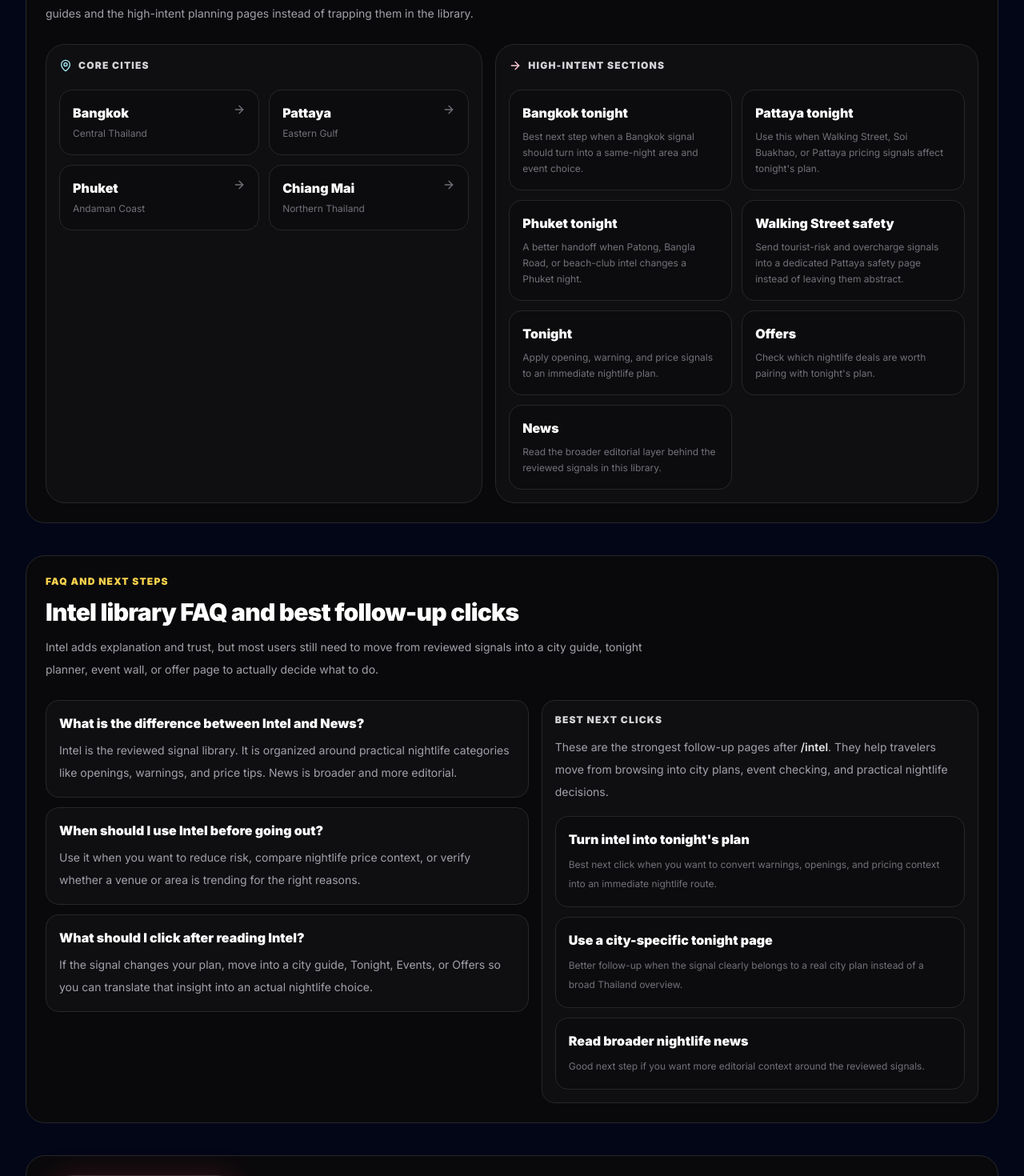
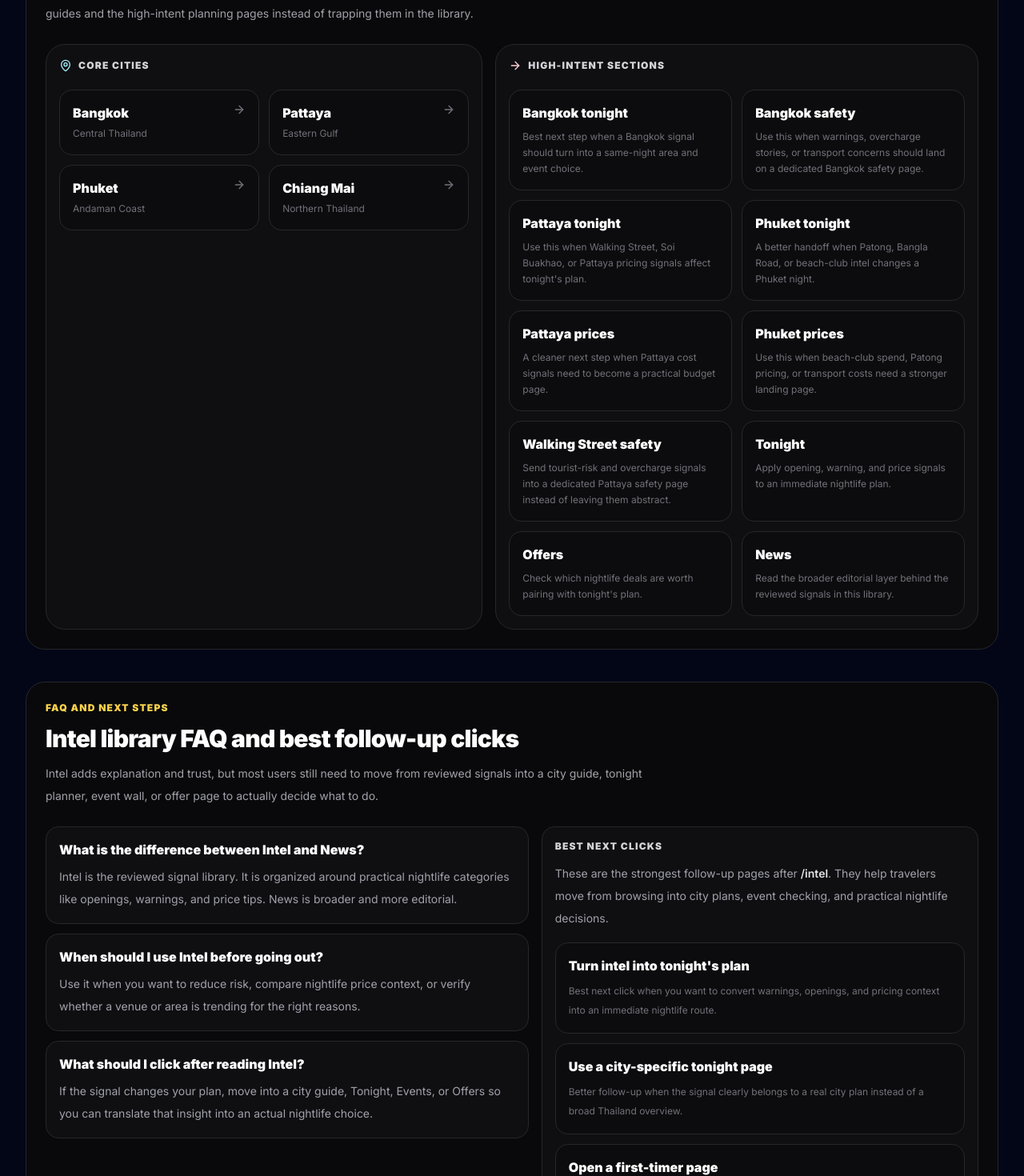
Before and after one commit to ouyowu/thainight, a Next.js app: page /intel in a window 1280 px wide. Shown: the part 2020-3490 px from the top of the page at 80% size. Built offline with nearby package versions, Linux system fonts and the light colour scheme; no server answers; the database is empty.

Commit message:
Expand ThaiNight intel links for new SEO pages

```diff
--- a/app/intel/page.tsx
+++ b/app/intel/page.tsx
@@ -353,6 +353,11 @@ export default async function IntelPage() {
             description: "Best next step when a Bangkok signal should turn into a same-night area and event choice.",
           },
           {
+            href: "/bangkok-nightlife-safety",
+            label: "Bangkok safety",
+            description: "Use this when warnings, overcharge stories, or transport concerns should land on a dedicated Bangkok safety page.",
+          },
+          {
             href: "/pattaya-nightlife-tonight",
             label: "Pattaya tonight",
             description: "Use this when Walking Street, Soi Buakhao, or Pattaya pricing signals affect tonight's plan.",
@@ -361,6 +366,16 @@ export default async function IntelPage() {
             href: "/phuket-nightlife-tonight",
             label: "Phuket tonight",
             description: "A better handoff when Patong, Bangla Road, or beach-club intel changes a Phuket night.",
+          },
+          {
+            href: "/pattaya-nightlife-prices",
+            label: "Pattaya prices",
+            description: "A cleaner next step when Pattaya cost signals need to become a practical budget page.",
+          },
+          {
+            href: "/phuket-nightlife-prices",
+            label: "Phuket prices",
+            description: "Use this when beach-club spend, Patong pricing, or transport costs need a stronger landing page.",
           },
           {
             href: "/walking-street-pattaya-safety",
@@ -418,6 +433,11 @@ export default async function IntelPage() {
             description: "Better follow-up when the signal clearly belongs to a real city plan instead of a broad Thailand overview.",
           },
           {
+            href: "/bangkok-nightlife-first-time",
+            label: "Open a first-timer page",
+            description: "Useful when the reader is not just checking headlines, but still needs help choosing the right nightlife starting point.",
+          },
+          {
             href: "/news",
             label: "Read broader nightlife news",
             description: "Good next step if you want more editorial context around the reviewed signals.",
```
